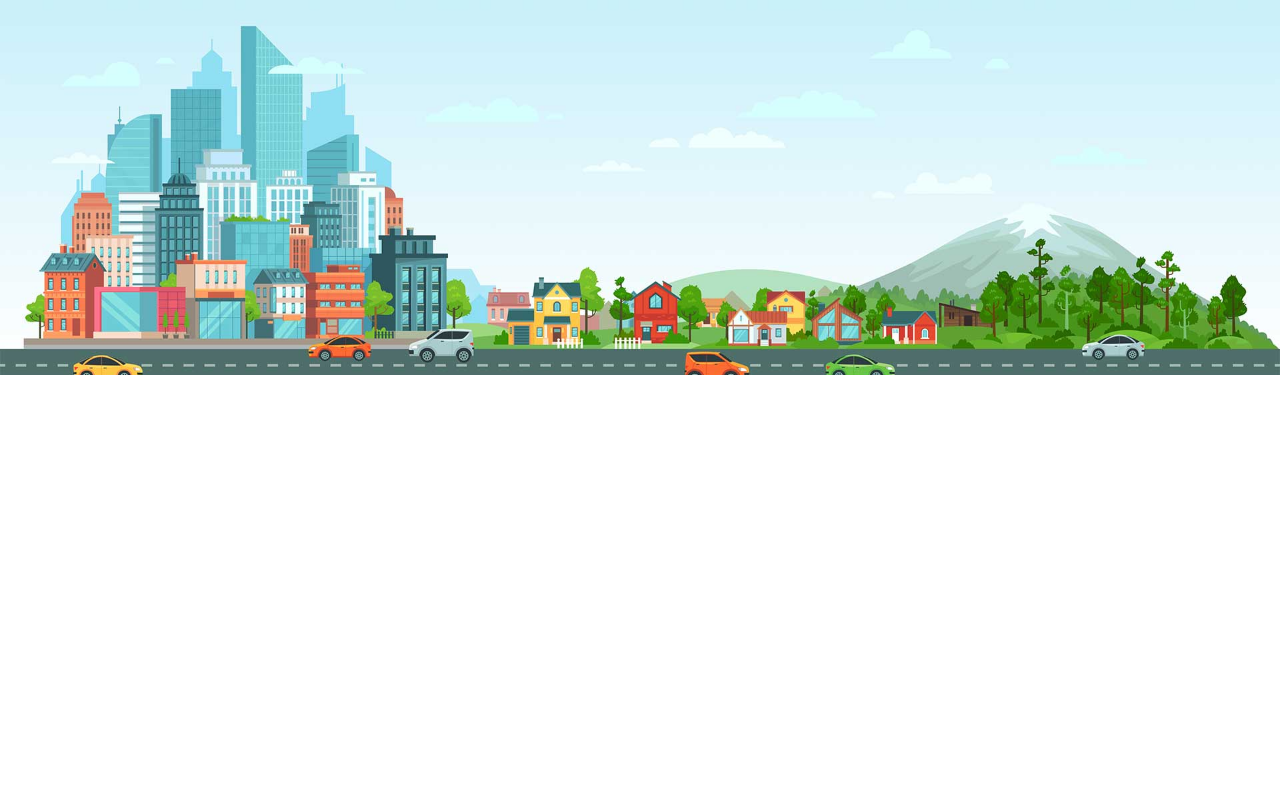
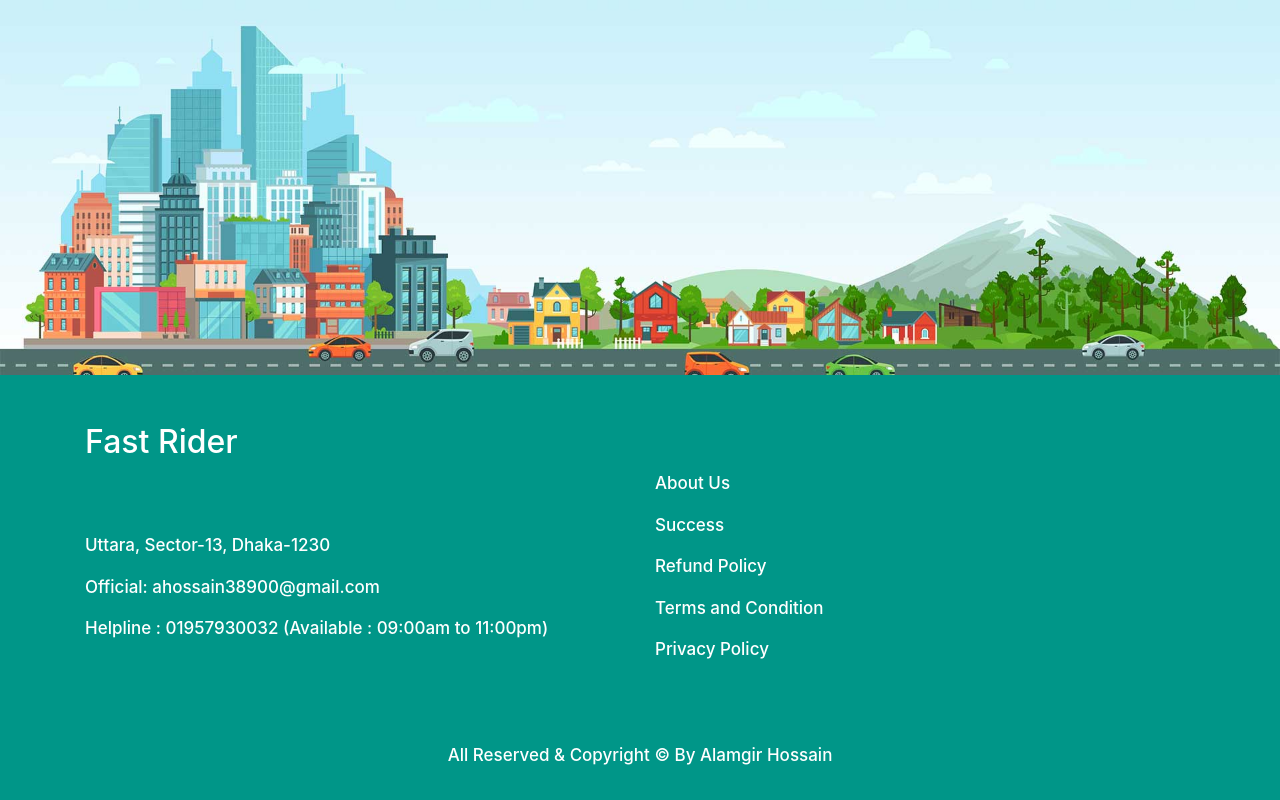
Before and after one commit to alamgir8/Fast-rider, a React (Create React App) app: page / in a window 1280 px wide. Shown: the part 425-1225 px from the top of the page. Before the commit the page ends 800 px from the top, so only its background shows below. Built offline with nearby package versions, Linux system fonts and the light colour scheme.

Commit message:
added footer

```diff
--- a/src/App.js
+++ b/src/App.js
@@ -14,6 +14,7 @@ import Destination from './Components/Destination/Destination';
 import Header from './Components/Header/Header';
 import { createContext, useState } from 'react';
 import PrivateRoute from './Components/PrivateRoute/PrivateRoute';
+import Footer from './Components/Footer/Footer'
 
 
 export const userContext = createContext();
@@ -46,6 +47,7 @@ function App() {
                 <NoMatch/>
             </Route>
           </Switch>
+          <Footer/>
         </Router>
        </userContext.Provider>
   );
--- a/src/Components/Destination/Destination.css
+++ b/src/Components/Destination/Destination.css
@@ -37,3 +37,9 @@
     background-color: #ce4d02;
     border-color: #ce4d02;
 }
+.ride-name{
+    font-weight: 600;
+}
+.pick-option{
+    text-transform: capitalize;
+}
--- a/src/Components/Destination/Destination.js
+++ b/src/Components/Destination/Destination.js
@@ -79,12 +79,12 @@ const Destination = () => {
                             <div id="destination-card" className="col-12 col-lg-4 des-card">
                             {rider && <Card className=' mb-4 p-3'>
                                    <div  className='bg-color text-white rounded mb-2 p-3'>
-                                       <h5>{res.pickFrom}</h5>
+                                       <h5 className='pick-option'>{res.pickFrom}</h5>
                                        <p className='mb-1'>To</p>
-                                       <h5>{res.pickTo}</h5>
+                                       <h5 className='pick-option'>{res.pickTo}</h5>
                                    </div>
                                     <div className='pickup-image rounded p-3 d-flex align-item-center '>
-                                        <img src={rider.image} alt="" className="img-fluid" /> <span>{title}</span><span >${rider.rate}</span>
+                                        <img src={rider.image} alt="" className="img-fluid" /> <span className='ride-name'>{title}</span><span className='ride-name'>${rider.rate}</span>
                                     </div>
                                 </Card>}
 
--- /dev/null
+++ b/src/Components/Footer/Footer.css
@@ -0,0 +1,15 @@
+/* Footer section style start */
+.footer-section{
+    min-height: 300px;
+    background: linear-gradient( #009688, #009688);
+}
+.footer-section p{
+    font-size: 17px;
+    font-weight: 500;
+}
+.footer-section a{
+    text-decoration: none !important;
+}
+
+
+/* Footer section style end */
--- /dev/null
+++ b/src/Components/Footer/Footer.js
@@ -0,0 +1,52 @@
+import React from 'react';
+import './Footer.css'
+
+const Footer = () => {
+    return (
+
+            <div class="footer-section">
+            <div class="container">
+              <div class="row">
+                <div class="col-lg-6 col-md-6">
+                  <div class="py-5">
+                    <a href="#"><h2 class="text-white logo-name">Fast Rider</h2></a>
+                  </div>
+                <div class="text-white">
+                  <p class="pt-3">Uttara, Sector-13, Dhaka-1230</p>
+                  <p>Official: <a href="#" class="text-white">ahossain38900@gmail.com</a></p>
+                  <p>Helpline : 01957930032 (Available : 09:00am to 11:00pm)</p>
+
+                </div>
+              </div>
+              <div class="col-lg-6 col-md-6">
+                  <div class="text-white pt-5 mt-5 ">
+                    <p>
+                      <a href="#" class="text-white">About Us</a>
+                    </p>
+                    <p>
+                      <a href="#" class="text-white">Success</a>
+                    </p>
+                    <p>
+                      <a href="#" class="text-white">Refund Policy</a>
+                    </p>
+                    <p>
+                      <a href="#" class="text-white">Terms and Condition</a>
+                    </p>
+                    <p>
+                      <a href="#" class="text-white">Privacy Policy</a>
+                    </p>
+
+                  </div>
+              </div>
+
+            </div>
+            <footer class="text-white text-center py-3 mt-5">
+              <p>All Reserved & Copyright &copy; By Alamgir Hossain</p>
+            </footer>
+          </div>
+
+        </div>
+    );
+};
+
+export default Footer;
--- a/src/Components/Login/Login.js
+++ b/src/Components/Login/Login.js
@@ -101,7 +101,7 @@ export default function Login() {
 
 
   return (
-        <div className="login-section">
+        <div className="login-section ">
               <div className="container">
                 <div className="login bg-white m-auto mt-5 p-5">
 
```
